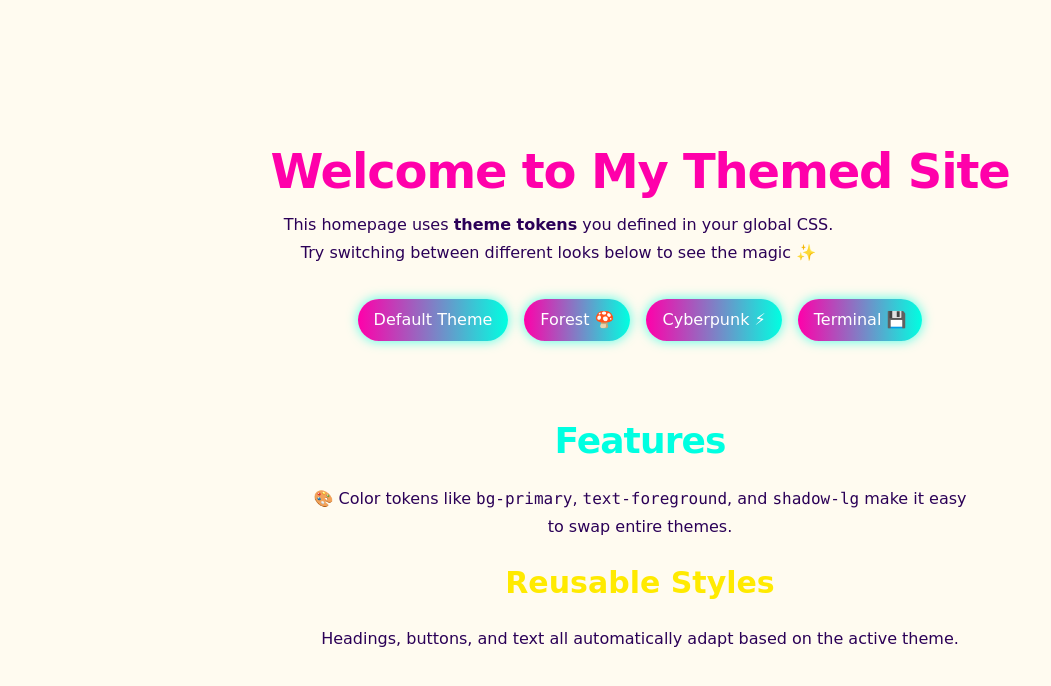
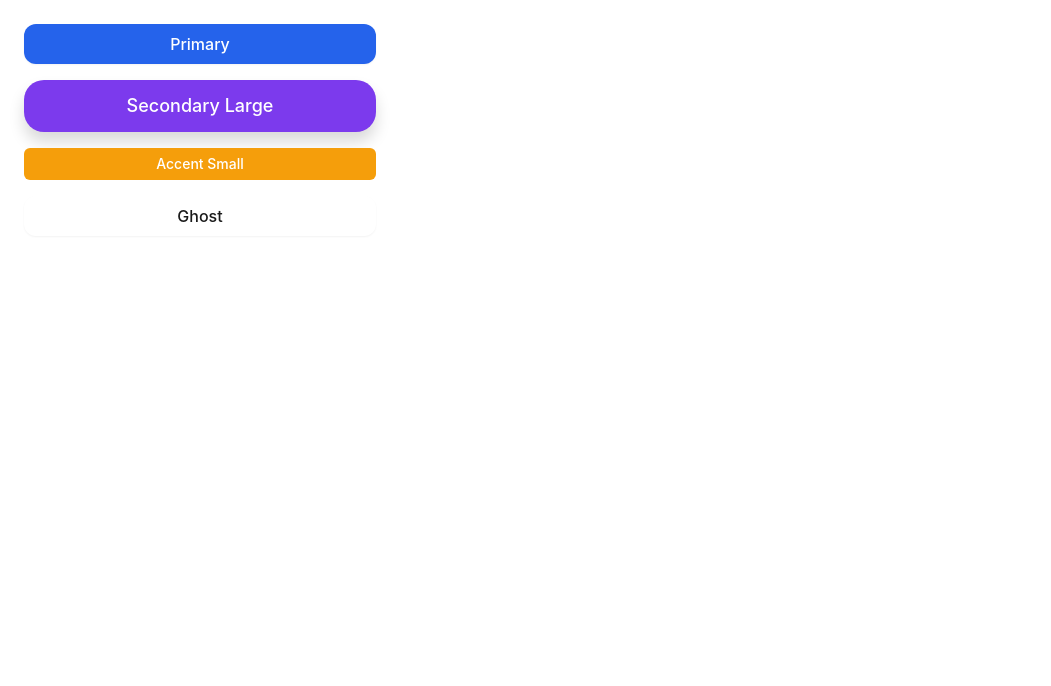
Before and after one commit to tusarimrananik/portfolio, a Next.js app: page / in a window 1280 px wide. Shown: the top 686 px of the page, without its empty margins (0-1051 px from the left). Built offline with nearby package versions, Linux system fonts and the light colour scheme.

Commit message:
Refactor button component with class variance authority; update global styles for improved theming and consistency

```diff
--- a/app/globals.css
+++ b/app/globals.css
@@ -27,47 +27,47 @@
 }
 
 /* ============================
-   Default Light / Weird Theme 🌈
+   Default Light Theme 🌞
    ============================ */
 @layer base {
   :root {
-    --t-background: #fffbf0;
-    --t-foreground: #2b0057;
-    --t-primary:    #ff00aa;
-    --t-secondary:  #00ffe1;
-    --t-accent:     #ffea00;
-    --t-muted:      #8cff66;
+    --t-background: #ffffff;
+    --t-foreground: #1a1a1a;
+    --t-primary:    #2563eb; /* modern blue */
+    --t-secondary:  #7c3aed; /* violet */
+    --t-accent:     #f59e0b; /* amber */
+    --t-muted:      #9ca3af; /* neutral gray */
 
-    --t-font-sans: "Comic Sans MS", "Chalkboard SE", cursive, sans-serif;
-    --t-font-serif: "Papyrus", "Courier New", fantasy, serif;
-    --t-font-mono: "VT323", "Lucida Console", monospace;
+    --t-font-sans: "Inter", "Segoe UI", system-ui, sans-serif;
+    --t-font-serif: "Merriweather", Georgia, serif;
+    --t-font-mono: "JetBrains Mono", "Fira Code", monospace;
 
-    --t-radius-sm: 0.75rem;
-    --t-radius-md: 1.5rem;
-    --t-radius-lg: 2.5rem;
-    --t-radius-full: 50%;
+    --t-radius-sm: 0.375rem;
+    --t-radius-md: 0.75rem;
+    --t-radius-lg: 1.25rem;
+    --t-radius-full: 9999px;
 
-    --t-shadow-sm: 0 0 5px rgba(255, 0, 170, 0.8);
-    --t-shadow-md: 0 0 12px rgba(0, 255, 225, 0.7);
-    --t-shadow-lg: 0 0 25px rgba(255, 234, 0, 0.9);
+    --t-shadow-sm: 0 1px 2px rgba(0,0,0,0.05);
+    --t-shadow-md: 0 4px 6px rgba(0,0,0,0.1);
+    --t-shadow-lg: 0 10px 15px rgba(0,0,0,0.15);
   }
 }
 
 /* ============================
-   Forest Theme 🍄
+   Forest Theme 🍃
    ============================ */
 @layer base {
   html.forest {
-    --t-background: #fdf7ff;
-    --t-foreground: #3b0066;
-    --t-primary:    #ff66c4;
-    --t-secondary:  #00ff87;
-    --t-accent:     #ffd700;
-    --t-muted:      #8080ff;
+    --t-background: #f9fafb;
+    --t-foreground: #1e293b;
+    --t-primary:    #166534; /* deep green */
+    --t-secondary:  #22c55e; /* emerald */
+    --t-accent:     #ca8a04; /* golden earthy */
+    --t-muted:      #94a3b8;
 
-    --t-shadow-sm: 0 0 5px rgba(255, 102, 196, 0.6);
-    --t-shadow-md: 0 0 12px rgba(0, 255, 135, 0.7);
-    --t-shadow-lg: 0 0 25px rgba(255, 215, 0, 0.9);
+    --t-shadow-sm: 0 2px 4px rgba(22,101,52,0.15);
+    --t-shadow-md: 0 4px 8px rgba(34,197,94,0.25);
+    --t-shadow-lg: 0 12px 20px rgba(34,197,94,0.35);
   }
 }
 
@@ -76,16 +76,16 @@
    ============================ */
 @layer base {
   html.cyberpunk {
-    --t-background: #0a0a0f;
-    --t-foreground: #f5f5f5;
-    --t-primary:    #ff007c;
-    --t-secondary:  #00ffe5;
-    --t-accent:     #ffef00;
-    --t-muted:      #6c6cfa;
+    --t-background: #0d0d0d;
+    --t-foreground: #e5e7eb;
+    --t-primary:    #e11d48; /* neon pink */
+    --t-secondary:  #06b6d4; /* neon cyan */
+    --t-accent:     #facc15; /* neon yellow */
+    --t-muted:      #64748b;
 
-    --t-shadow-sm: 0 0 6px rgba(255, 0, 124, 0.8);
-    --t-shadow-md: 0 0 15px rgba(0, 255, 229, 0.8);
-    --t-shadow-lg: 0 0 30px rgba(255, 239, 0, 1);
+    --t-shadow-sm: 0 0 6px rgba(225,29,72,0.6);
+    --t-shadow-md: 0 0 12px rgba(6,182,212,0.7);
+    --t-shadow-lg: 0 0 24px rgba(250,204,21,0.8);
   }
 }
 
@@ -94,16 +94,16 @@
    ============================ */
 @layer base {
   html.terminal {
-    --t-background: #001100;
-    --t-foreground: #00ff66;
-    --t-primary:    #00ff66;
-    --t-secondary:  #33ff99;
-    --t-accent:     #ff33cc;
-    --t-muted:      #009944;
+    --t-background: #000000;
+    --t-foreground: #00ff7f; /* vivid green */
+    --t-primary:    #00ff7f;
+    --t-secondary:  #1affb2;
+    --t-accent:     #ff66c4; /* retro magenta */
+    --t-muted:      #004d26;
 
-    --t-font-sans: "Courier New", monospace;
-    --t-font-serif: "Courier New", monospace;
-    --t-font-mono: "Courier New", monospace;
+    --t-font-sans: "IBM Plex Mono", monospace;
+    --t-font-serif: "IBM Plex Mono", monospace;
+    --t-font-mono: "IBM Plex Mono", monospace;
 
     --t-shadow-sm: none;
     --t-shadow-md: none;
@@ -112,21 +112,21 @@
 }
 
 /* ============================
-   Dark Theme (System Preference)
+   Dark Theme (System Prefers)
    ============================ */
 @layer base {
   @media (prefers-color-scheme: dark) {
     :root {
-      --t-background: #1b0033;
-      --t-foreground: #ffea00;
-      --t-primary:    #00ffe1;
-      --t-secondary:  #ff00aa;
-      --t-accent:     #8cff66;
-      --t-muted:      #ff8800;
+      --t-background: #0f172a;
+      --t-foreground: #f8fafc;
+      --t-primary:    #3b82f6;
+      --t-secondary:  #a855f7;
+      --t-accent:     #f59e0b;
+      --t-muted:      #64748b;
 
-      --t-shadow-sm: 0 0 6px rgba(255, 0, 170, 0.9);
-      --t-shadow-md: 0 0 15px rgba(0, 255, 225, 0.8);
-      --t-shadow-lg: 0 0 30px rgba(255, 234, 0, 1);
+      --t-shadow-sm: 0 1px 2px rgba(0,0,0,0.4);
+      --t-shadow-md: 0 4px 8px rgba(0,0,0,0.5);
+      --t-shadow-lg: 0 12px 20px rgba(0,0,0,0.6);
     }
   }
 }
@@ -152,12 +152,9 @@
   a:hover { color: var(--color-secondary); }
 
   button {
-    @apply px-4 py-2 font-medium transition-all duration-200 ease-in-out;
-    border-radius: var(--radius-md);
-    background: linear-gradient(to right, var(--color-primary), var(--color-secondary));
-    color: #fff;
-    box-shadow: var(--shadow-md);
+    outline: none;
+    cursor: pointer;
   }
-  button:hover { transform: scale(1.05); }
-  button:active { transform: scale(0.95); }
+  button:hover {  }
+  button:active { outline: none; }
 }
--- a/app/page.tsx
+++ b/app/page.tsx
@@ -1,53 +1,16 @@
-// app/page.tsx
-"use client";
+import { Button } from "@/components/Button";
 
-import { useState, useEffect } from "react";
-
-export default function Home() {
-  const [theme, setTheme] = useState<string>("");
-
-  useEffect(() => {
-    if (typeof window !== "undefined") {
-      const html = document.documentElement;
-      if (theme) {
-        html.className = theme; // apply theme class to <html>
-      } else {
-        html.removeAttribute("class");
-      }
-    }
-  }, [theme]);
-
+export default function Page() {
   return (
-    <main className="min-h-screen flex flex-col items-center justify-center text-center gap-8 p-8">
-      <section>
-        <h1>Welcome to My Themed Site</h1>
-        <p className="max-w-xl mt-4">
-          This homepage uses <span className="font-bold">theme tokens</span> you
-          defined in your global CSS. Try switching between different looks
-          below to see the magic ✨
-        </p>
-      </section>
-
-      <section className="flex gap-4 flex-wrap justify-center">
-        <button onClick={() => setTheme("")}>Default Theme</button>
-        <button onClick={() => setTheme("forest")}>Forest 🍄</button>
-        <button onClick={() => setTheme("cyberpunk")}>Cyberpunk ⚡</button>
-        <button onClick={() => setTheme("terminal")}>Terminal 💾</button>
-      </section>
-
-      <section className="max-w-2xl mt-12 space-y-6">
-        <h2>Features</h2>
-        <p>
-          🎨 Color tokens like <code>bg-primary</code>,{" "}
-          <code>text-foreground</code>, and <code>shadow-lg</code> make it easy
-          to swap entire themes.
-        </p>
-        <h3>Reusable Styles</h3>
-        <p>
-          Headings, buttons, and text all automatically adapt based on the
-          active theme.
-        </p>
-      </section>
-    </main>
+    <div className="flex flex-col gap-4 p-6 w-100">
+      <Button>Primary</Button>
+      <Button variant="secondary" size="lg" shadow="lg">
+        Secondary Large
+      </Button>
+      <Button variant="accent" size="sm" shadow="none">
+        Accent Small
+      </Button>
+      <Button variant="ghost">Ghost</Button>
+    </div>
   );
 }
--- a/components/Button.tsx
+++ b/components/Button.tsx
@@ -1,17 +1,56 @@
-// components/ui/Button.tsx
-import { ButtonHTMLAttributes } from "react";
+import { cva, type VariantProps } from "class-variance-authority";
+import { cn } from "@/lib/utils"; // clsx + tailwind-merge helper
 
-interface Props extends ButtonHTMLAttributes<HTMLButtonElement> {
-  children: React.ReactNode;
-}
+// CVA configuration
+const buttonVariants = cva(
+  "inline-flex items-center justify-center font-sans font-medium transition-colors focus:outline-none",
+  {
+    variants: {
+      variant: {
+        primary: "bg-primary text-background hover:opacity-90",
+        secondary: "bg-secondary text-background hover:opacity-90",
+        accent: "bg-accent text-background hover:opacity-90",
+        muted: "bg-muted text-foreground hover:opacity-90",
+        ghost: "bg-transparent text-foreground hover:bg-muted",
+        outline:
+          "border border-foreground text-foreground bg-transparent hover:bg-muted",
+      },
+      size: {
+        sm: "px-3 py-1.5 text-sm rounded-sm",
+        md: "px-4 py-2 text-base rounded-md",
+        lg: "px-5 py-3 text-lg rounded-lg",
+        full: "px-6 py-3 text-lg rounded-full",
+      },
+      shadow: {
+        none: "",
+        sm: "shadow-sm",
+        md: "shadow-md",
+        lg: "shadow-lg",
+      },
+    },
+    defaultVariants: {
+      variant: "primary",
+      size: "md",
+      shadow: "sm",
+    },
+  }
+);
 
-export function Button({ children, className = "", ...props }: Props) {
+export interface ButtonProps
+  extends React.ButtonHTMLAttributes<HTMLButtonElement>,
+    VariantProps<typeof buttonVariants> {}
+
+export function Button({
+  className,
+  variant,
+  size,
+  shadow,
+  ...props
+}: ButtonProps) {
   return (
     <button
-      className={`px-4 py-2 rounded-md bg-primary text-background shadow-md hover:opacity-80 transition ${className}`}
+      className={cn(buttonVariants({ variant, size, shadow }), className)}
       {...props}
-    >
-      {children}
-    </button>
+    />
   );
 }
--- /dev/null
+++ b/lib/utils.ts
@@ -0,0 +1,9 @@
+import { clsx, type ClassValue } from "clsx";
+import { twMerge } from "tailwind-merge";
+
+/**
+ * Utility to merge Tailwind + conditional classes
+ */
+export function cn(...inputs: ClassValue[]) {
+    return twMerge(clsx(inputs));
+}
```
Also changed, not shown: package.json (+8 -5 lines), 1 other file (tests, documents, lock files or other folders).
